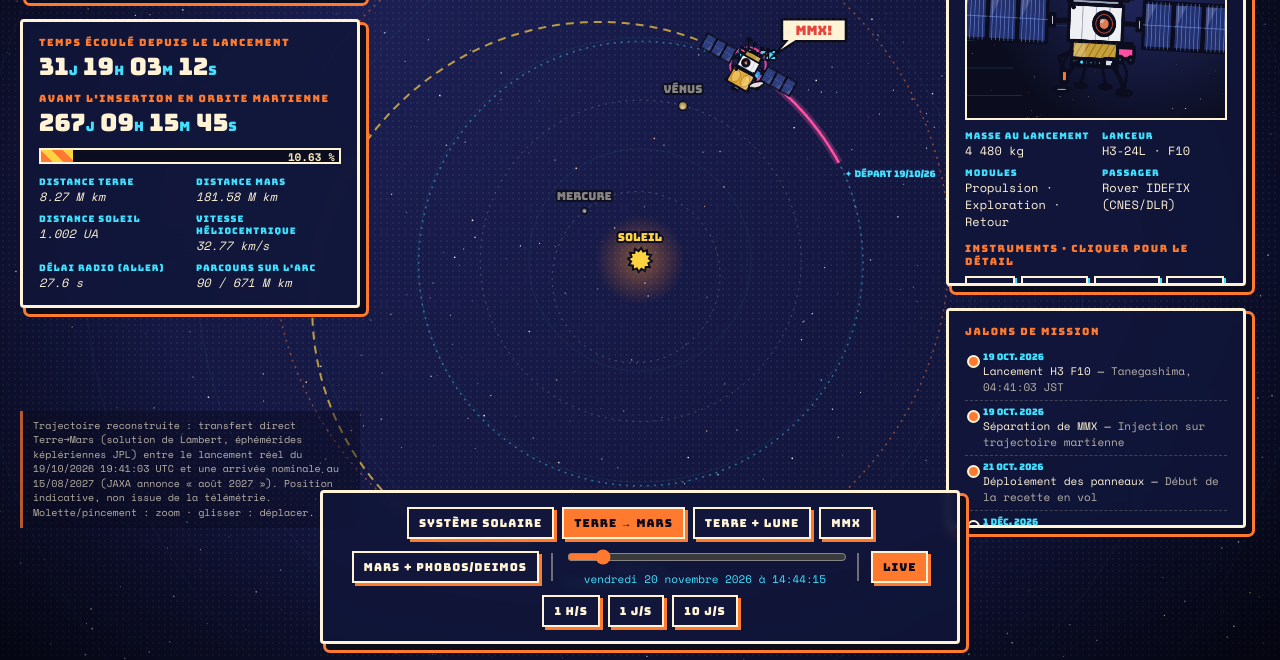
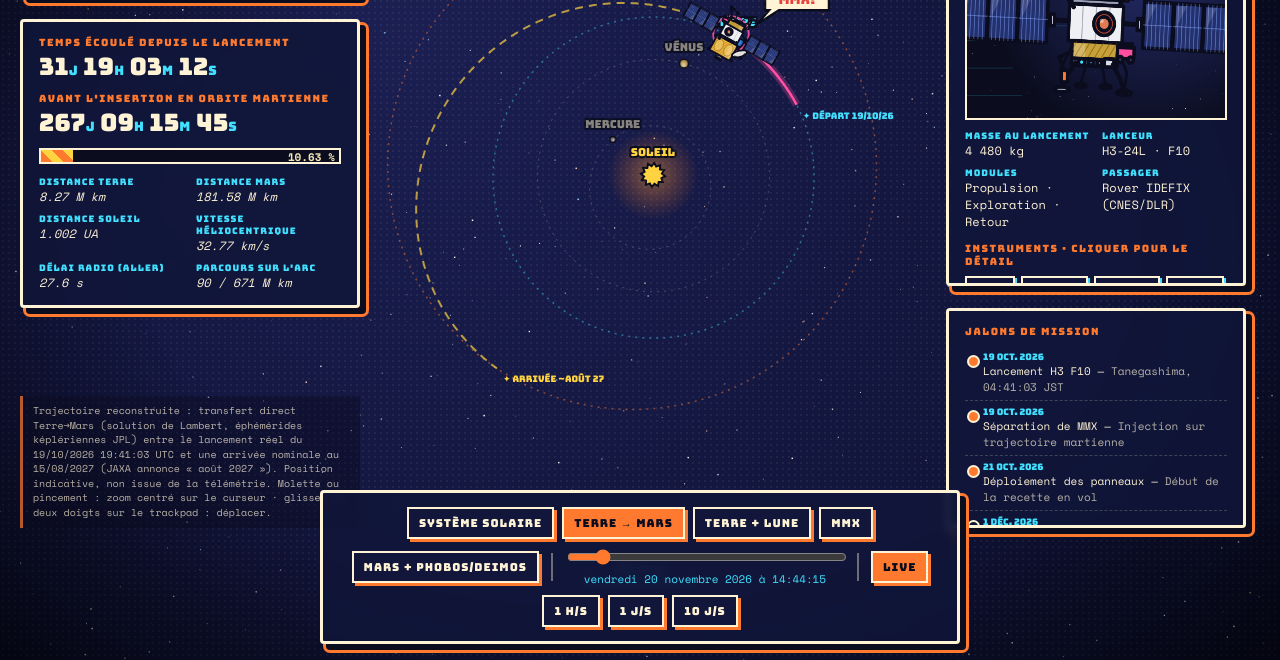
Before and after one commit to KarimHX4/mmx-tracker, a plain HTML site: page index.html in a window 1280 px wide. Shown: the part 140-800 px from the top of the page. Drawn offline with nearby package versions, Linux system fonts and the light colour scheme; animation ran at ten frames a second.

Commit message:
Cadrage dans la zone libre entre les panneaux, recadrage au redimensionnement, trackpad : deux doigts = déplacer / pincement = zoom, suppression des cercles de grille
Co-Authored-By: Claude Opus 5.5 <noreply@anthropic.com>
Claude-Session: https://claude.ai/code/session_01SXksCGK7K9ZyVm3EAgDRn5

```diff
--- a/index.html
+++ b/index.html
@@ -108,7 +108,7 @@ button.on{background:var(--orange);color:var(--ink)}
   </div>
 </div>
 
-<div id="note">Trajectoire reconstruite : transfert direct Terre→Mars (solution de Lambert, éphémérides képlériennes JPL) entre le lancement réel du 19/10/2026 19:41:03 UTC et une arrivée nominale au 15/08/2027 (JAXA annonce « août 2027 »). Position indicative, non issue de la télémétrie. Molette/pincement : zoom · glisser : déplacer.</div>
+<div id="note">Trajectoire reconstruite : transfert direct Terre→Mars (solution de Lambert, éphémérides képlériennes JPL) entre le lancement réel du 19/10/2026 19:41:03 UTC et une arrivée nominale au 15/08/2027 (JAXA annonce « août 2027 »). Position indicative, non issue de la télémétrie. Molette ou pincement : zoom centré sur le curseur · glisser ou deux doigts sur le trackpad : déplacer.</div>
 </div>
 
 <div class="col" id="rightcol">
@@ -249,16 +249,24 @@ function probeState(ms){
 
 // ---------- state ----------
 const cv=document.getElementById('sky'),cx=cv.getContext('2d');let W,H,DPR;
-function resize(){DPR=Math.min(devicePixelRatio||1,2);W=innerWidth;H=innerHeight;cv.width=W*DPR;cv.height=H*DPR;cx.setTransform(DPR,0,0,DPR,0,0)}
-addEventListener('resize',resize);resize();
+let VX,VY,VW,VH; // centre et taille de la zone de carte visible entre les panneaux
+function layout(){const vis=el=>el&&getComputedStyle(el).display!=='none'?el.getBoundingClientRect():null;
+ const L=vis(document.getElementById('leftcol')),Rr=vis(document.getElementById('rightcol')),B=vis(document.getElementById('views'));
+ let l=0,r=W,t=0,b=H;
+ if(L&&L.width<W*.5)l=L.right+8; if(Rr&&Rr.width<W*.5)r=Rr.left-8; if(B)b=B.top-8;
+ if(L&&L.width>=W*.5){const st=document.getElementById('stats').getBoundingClientRect();if(b-st.bottom>H*.2)t=st.bottom+8} // mobile : panneaux en haut
+ if(r-l<W*.35){l=0;r=W} if(b-t<H*.2){t=0;b=H}
+ VX=(l+r)/2;VY=(t+b)/2;VW=r-l;VH=b-t}
+function resize(){DPR=Math.min(devicePixelRatio||1,2);W=innerWidth;H=innerHeight;cv.width=W*DPR;cv.height=H*DPR;cx.setTransform(DPR,0,0,DPR,0,0);layout()}
+resize();
 let live=true,speed=1,sim=Date.now(),lastReal=performance.now();
-let cam={x:0,y:0,s:Math.min(W,H)/(3.6*AU)},target={view:'sys'},goalS=cam.s;
+let cam={x:0,y:0,s:Math.min(VW,VH)/(3.6*AU)},target={view:'sys'},goalS=cam.s;
 const stars=[...Array(700)].map(()=>({x:Math.random(),y:Math.random(),r:Math.random()*1.3+.2,p:Math.random()*6,c:Math.random()<.15?'#ffd2a8':Math.random()<.2?'#a8d8ff':'#fff'}));
 
 function viewCenter(){const v=target.view,t=sim;
  if(v==='earth')return planet('earth',t);if(v==='mars')return planet('mars',t);if(v==='probe')return probeState(t).r;return[0,0,0]}
 function setView(v){target.view=v;
- goalS={solar:Math.min(W,H)/(64*AU),sys:Math.min(W,H)/(3.6*AU),earth:Math.min(W,H)/(2.6*384400),mars:Math.min(W,H)/(2.8*23463),probe:Math.min(W,H)/(0.12*AU)}[v];
+ const m=Math.min(VW,VH);goalS={solar:m/(62*AU),sys:m/(3.55*AU),earth:m/(2.6*384400),mars:m/(2.8*23463),probe:m/(0.12*AU)}[v];
  document.querySelectorAll('[data-v]').forEach(b=>b.classList.toggle('on',b.dataset.v===v));}
 document.querySelectorAll('[data-v]').forEach(b=>b.onclick=()=>setView(b.dataset.v));
 document.getElementById('live').onclick=()=>{live=true;speed=1;sim=Date.now();marks()};
@@ -271,22 +279,29 @@ slider.oninput=()=>{live=false;speed=speed===1?86400:speed;sim=SL0+(SL1-SL0)*sli
 
 // pan / zoom
 let drag=null,pinch=null;
-const toW=(px,py)=>[cam.x+(px-W/2)/cam.s,cam.y-(py-H/2)/cam.s];
+const toW=(px,py)=>[cam.x+(px-VX)/cam.s,cam.y-(py-VY)/cam.s];
 function freeView(){if(target.view!=='free'){target.view='free';document.querySelectorAll('[data-v]').forEach(b=>b.classList.remove('on'))}}
 function zoomAt(f,px,py){ // zoom centré sur le curseur : le point du monde sous la souris reste fixe
  freeView();const [wx,wy]=toW(px,py);cam.s*=f;goalS=cam.s;
- cam.x=wx-(px-W/2)/cam.s;cam.y=wy+(py-H/2)/cam.s}
+ cam.x=wx-(px-VX)/cam.s;cam.y=wy+(py-VY)/cam.s}
 // molette / trackpad : normalise les unités (Firefox macOS = lignes), gère le pincement trackpad (ctrlKey) et le défilement horizontal
+let gActive=false,lastPad=0;
+function isTrackpad(e){ // défilement à deux doigts (pixels, fractions, axe horizontal, ou pas de 120 des molettes)
+ if(e.deltaMode!==0)return false;
+ if(e.deltaX!==0)return true;
+ if(e.wheelDeltaY!==undefined&&e.wheelDeltaY!==0&&Math.abs(e.wheelDeltaY)%120!==0)return true;
+ if(!Number.isInteger(e.deltaY))return true;
+ return performance.now()-lastPad<400&&Math.abs(e.deltaY)<60;}
 cv.addEventListener('wheel',e=>{e.preventDefault();
- const unit=e.deltaMode===1?16:e.deltaMode===2?H:1;let dy=e.deltaY*unit;
- if(!dy&&e.deltaX)dy=e.deltaX*unit;
- dy=Math.max(-300,Math.min(300,dy));
- zoomAt(Math.exp(-dy*(e.ctrlKey?.01:.0015)),e.clientX,e.clientY)},{passive:false});
+ const unit=e.deltaMode===1?16:e.deltaMode===2?H:1;
+ if(e.ctrlKey){if(gActive)return;const dy=Math.max(-60,Math.min(60,e.deltaY*unit));zoomAt(Math.exp(-dy*.012),e.clientX,e.clientY);return} // pincement trackpad
+ if(isTrackpad(e)){lastPad=performance.now();freeView();cam.x+=e.deltaX/cam.s;cam.y-=e.deltaY/cam.s;return} // deux doigts : déplacer
+ const dy=Math.max(-300,Math.min(300,e.deltaY*unit));zoomAt(Math.exp(-dy*.0015),e.clientX,e.clientY)},{passive:false}); // molette : zoom
 // Safari (macOS) : pincement trackpad via les événements gesture*
 let gScale=1;
-cv.addEventListener('gesturestart',e=>{e.preventDefault();gScale=1});
-cv.addEventListener('gesturechange',e=>{e.preventDefault();const f=e.scale/gScale;gScale=e.scale;zoomAt(f,e.clientX||W/2,e.clientY||H/2)});
-cv.addEventListener('gestureend',e=>e.preventDefault());
+cv.addEventListener('gesturestart',e=>{e.preventDefault();gScale=1;gActive=true});
+cv.addEventListener('gesturechange',e=>{e.preventDefault();const f=e.scale/gScale;gScale=e.scale;zoomAt(f,e.clientX||VX,e.clientY||VY)});
+cv.addEventListener('gestureend',e=>{e.preventDefault();gActive=false});
 cv.addEventListener('pointerdown',e=>{drag={x:e.clientX,y:e.clientY};cv.setPointerCapture(e.pointerId)});
 cv.addEventListener('pointermove',e=>{if(!drag||pinch)return;const dx=e.clientX-drag.x,dy=e.clientY-drag.y;
  if(Math.abs(dx)+Math.abs(dy)>2)freeView();
@@ -297,7 +312,7 @@ cv.addEventListener('touchmove',e=>{if(e.touches.length===2){e.preventDefault();
 cv.addEventListener('touchend',()=>pinch=null);
 
 // ---------- drawing ----------
-const S=(p)=>[W/2+(p[0]-cam.x)*cam.s,H/2-(p[1]-cam.y)*cam.s];
+const S=(p)=>[VX+(p[0]-cam.x)*cam.s,VY-(p[1]-cam.y)*cam.s];
 function path(pts,style,width,dash){cx.beginPath();pts.forEach((p,i)=>{const q=S(p);i?cx.lineTo(q[0],q[1]):cx.moveTo(q[0],q[1])});
  cx.strokeStyle=style;cx.lineWidth=width;cx.setLineDash(dash||[]);cx.stroke();cx.setLineDash([])}
 const orbitCache={};
@@ -392,8 +407,6 @@ function frame(now){
  cx.globalAlpha=1;
  // grid rings (AU)
  const sun=S([0,0,0]);
- cx.strokeStyle='rgba(65,224,255,.07)';cx.lineWidth=1;
- for(let k=.5;k<=3;k+=.5){cx.beginPath();cx.arc(sun[0],sun[1],k*AU*cam.s,0,7);cx.stroke()}
  // sun
  const sr=Math.max(R_SUN*cam.s,9);
  const sg=cx.createRadialGradient(sun[0],sun[1],0,sun[0],sun[1],sr*5);sg.addColorStop(0,'rgba(255,230,140,.9)');sg.addColorStop(.25,'rgba(255,150,50,.35)');sg.addColorStop(1,'rgba(255,120,40,0)');
@@ -592,7 +605,10 @@ const DR={
 };
 function drawInst(t){g.clearRect(0,0,560,360);g.fillStyle='rgba(255,255,255,.7)';pstars.forEach(s=>g.fillRect(s[0],s[1]*.9,s[2],s[2]));g.lineJoin='round';DR[curInst.kind](t)}
 
+addEventListener('resize',()=>{resize();if(target.view!=='free')setView(target.view)});
 marks();setView('sys');cam.s=goalS;requestAnimationFrame(frame);
+// recale une fois les polices chargées (la taille des panneaux peut changer)
+if(document.fonts&&document.fonts.ready)document.fonts.ready.then(()=>{layout();if(target.view!=='free'){setView(target.view);cam.s=goalS}});
 })();
 </script>
 </body>
```
